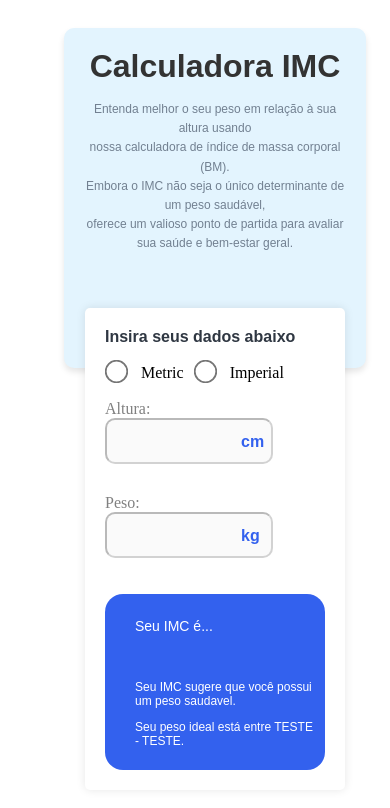
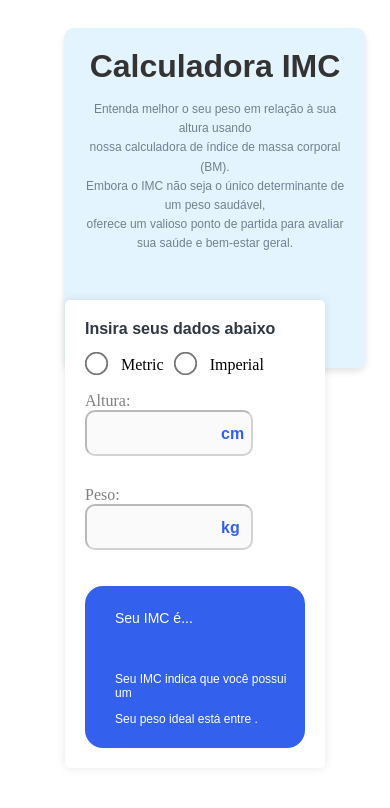
Before and after one commit to DelclecianoSuporte/Calculador-Imc, an Angular app: page / in a window 390 px wide. Shown: the top 808 px of the page. Built offline with nearby package versions, Linux system fonts and the light colour scheme.

Commit message:
Ajustes no css, e na função de calcula imc e peso ideal

```diff
--- a/src/app/calculadora/calculadora.component.css
+++ b/src/app/calculadora/calculadora.component.css
@@ -1,45 +1,8 @@
-/* .container-pai {
-    position: relative;
-}
-
-
-.cabecalho {
-  background-color: #e3f4fe;
-  padding: 180px 95px 95px 95px;
-  border-radius: 10px;
-  box-shadow: 0px 4px 6px rgba(0,0,0,0.1);
-  height: 300px;
-  margin-right: 650px;
-}
-
-.card-wrapper {
-    margin: 0 auto;
-    max-width: 600px;
-    padding: 20px;
-    background-color: #fff;
-    box-shadow: 0px 0px 10px rgba(0, 0, 0, 0.1);
-    border-radius: 5px;
-    position: absolute;
-    top: 100px;
-    left: 780px;
-    z-index: 10;
-}
- */
-
- .container-pai {
-    position: relative;
-    display: flex;
-    flex-direction: column;
-    align-items: center;
-    margin: 0 auto;
-    max-width: 1200px; /* Ajuste conforme necessário */
-}
-
 
 .card-wrapper {
     position: absolute;
-    top: 100px; /* Ajuste conforme necessário */
-    left: 70%; /* Aumente ou diminua conforme necessário */
+    top: 100px;
+    left: 70%;
     transform: translateX(-50%);
     margin: 0 auto;
     padding: 20px;
@@ -50,7 +13,7 @@
 
 .cabecalho {
     background-color: #e3f4fe;
-    padding: 180px 50px 95px 50px; /* Ajuste conforme necessário */
+    padding: 180px 50px 95px 50px;
     border-radius: 10px;
     box-shadow: 0px 4px 6px rgba(0, 0, 0, 0.1);
     height: 300px;
@@ -71,7 +34,7 @@
 }
 
 .descreve-aplicacao {
-    font-size: 14px;
+    font-size: 10px;
     color: #728091;
     font-family: Arial, Helvetica, sans-serif;
     white-space: pre-line;
@@ -141,6 +104,23 @@ p.descricao-imc {
     transform: translateY(-50%);
 }
 
+.conteudo-saudacao {
+    display: flex;
+    flex-direction: column;
+    margin-right: 20px;
+}
+
+.mensagem-saudacao
+{
+    color: #fff;
+    font-weight: bold;
+    margin-bottom: 10px;
+}
+
+.mensagem-indicacao {
+    font-size: 10px;
+    color: #fff;
+}
 
 .input-item
 {
@@ -200,8 +180,7 @@ p.descricao-imc {
 }
 
 
-/* Mídia query para telas menores, como celulares */
-@media screen and (max-width: 600px) {
+@media screen and (max-width: 863px) {
     .radio-btn-group {
         display: flex;
         gap: 10px;
@@ -218,7 +197,7 @@ p.descricao-imc {
     }
 
     .medicao {
-        right: 32px; /* Ou qualquer valor que melhor se ajuste às telas menores */
+        right: 32px;
         position: relative;
         top: 0;
         transform: translateY(0);
@@ -249,10 +228,96 @@ p.descricao-imc {
         font-size: 12px;
         color: #728091;
         font-family: Arial, Helvetica, sans-serif;
-        text-align: center; /* Ajusta o alinhamento à esquerda */
+        text-align: center;
         line-height: 1.6;
-        max-width: 600px; /* Define uma largura máxima para evitar que o texto se estenda demais */
-        margin: 0 auto; /* Centraliza o parágrafo */
+        max-width: 600px;
+        margin: 0 auto;
+        margin-top: 15px;
+    }
+
+    .container-pai {
+        display: flex;
+        flex-direction: column;
+        align-items: center;
+        width: 100%;
+        padding: 20px;
+    }
+
+    .cabecalho {
+        padding: 20px;
+        margin-right: 0;
+        text-align: center;
+        width: 70%;
+    }
+
+    .card-wrapper {
+        margin-top: 100px;
+        position: absolute;
+        top: 200px;
+        left: 50%;
+        transform: translateX(-50%);
+        margin: 0 auto;
+        padding: 20px;
+        background-color: #fff;
+        box-shadow: 0px 0px 10px rgba(0, 0, 0, 0.1);
+        border-radius: 5px;
+    }
+}
+
+
+
+@media screen and (max-width: 600px) {
+    .radio-btn-group {
+        display: flex;
+        gap: 10px;
+    }
+
+    .input-group {
+        display: flex;
+        flex-direction: column;
+    }
+
+    .descricao-imc
+    {
+        font-size: 16px;
+    }
+
+    .medicao {
+        right: 32px;
+        position: relative;
+        top: 0;
+        transform: translateY(0);
+    }
+
+    .conteudo-1-imc {
+        flex-direction: column;
+        padding: 10px;
+        margin: 0 auto;
+        border-top-right-radius: 0;
+        border-bottom-right-radius: 0;
+        border-radius: 18px;
+        min-width: 200px;
+        margin-right: 0;
+    }
+
+    .div-resultado
+    {
+        margin-bottom: 10px;
+        margin-left: 20px;
+    }
+
+    .titulo-aplicacao {
+        text-align: center;
+    }
+
+    .descreve-aplicacao {
+        font-size: 12px;
+        color: #728091;
+        font-family: Arial, Helvetica, sans-serif;
+        text-align: center;
+        line-height: 1.6;
+        max-width: 600px;
+        margin: 0 auto;
         margin-top: 15px;
     }
 
@@ -273,7 +338,7 @@ p.descricao-imc {
 
     .card-wrapper {
         position: absolute;
-        top: 300px; /* Ajuste conforme necessário para posicionar abaixo da div de cabeçalho */
+        top: 300px;
         left: 50%;
         transform: translateX(-50%);
         margin: 0 auto;
@@ -282,5 +347,4 @@ p.descricao-imc {
         box-shadow: 0px 0px 10px rgba(0, 0, 0, 0.1);
         border-radius: 5px;
     }
-
 }
--- a/src/app/calculadora/calculadora.component.html
+++ b/src/app/calculadora/calculadora.component.html
@@ -27,7 +27,6 @@
             </div>
 
           <div class="input-group">
-              <!-- Input para a altura com o texto "cm" no final -->
               <label class="input-label">
                 <span class="input-item">Altura:</span>
                 <div class="input-container">
@@ -36,7 +35,6 @@
                 </div>
               </label>
 
-              <!-- Input para o peso com o texto "kg" no final -->
               <label class="input-label">
                 <span class="input-item">Peso:</span>
                 <div class="input-container">
@@ -50,15 +48,22 @@
       <br><br>
 
         <div class="conteudo-1-imc">
+
+          <!-- <div class="conteudo-saudacao">
+            <span class="mensagem-saudacao" *ngIf="mostrarSaudacao">Bem-Vindo!</span>
+            <span class="mensagem-indicacao">Insira sua altura e peso e você verá seu resultado de IMC aqui</span>
+          </div> -->
+
           <div class="div-resultado">
             <p class="texto-resultado">Seu IMC é...</p>
             <span class="valor-resultado">{{ resultadoIMC }}</span>
           </div>
 
           <div class="div-descricao">
-            <p class="texto-descricao">Seu IMC sugere que você possui um peso saudavel. </p>
-            <p class="texto-descricao">Seu peso ideal está entre TESTE - TESTE.</p>
+            <p class="texto-descricao">Seu IMC indica que você possui um {{ descricaoIMC }} </p>
+            <p class="texto-descricao">Seu peso ideal está entre {{ pesoIdeal }}.</p>
           </div>
         </div>
+
   </div>
 </div>
--- a/src/app/calculadora/calculadora.component.ts
+++ b/src/app/calculadora/calculadora.component.ts
@@ -6,35 +6,83 @@ import { FormsModule } from '@angular/forms';
   standalone: true,
   imports: [FormsModule],
   templateUrl: './calculadora.component.html',
-  styleUrl: './calculadora.component.css'
+  styleUrls: ['./calculadora.component.css']
 })
 export class CalculadoraComponent {
 
   peso: number | null = null;
   altura: number | null = null;
-  resultadoIMC: string;
+  resultadoIMC: string = "";
+  descricaoIMC: string = "";
+  pesoIdeal: string = "";
   unidadeSelecionada: boolean = false;
 
-  constructor() {
-    this.resultadoIMC = "";
-  }
+  imcRanges = [
+    {
+      descricao: "Baixo peso",
+      peso_min: null,
+      peso_max: 18.4
+    },
+    {
+      descricao: "Peso normal",
+      peso_min: 18.5,
+      peso_max: 24.9
+    },
+    {
+      descricao: "Sobrepeso",
+      peso_min: 25,
+      peso_max: 29.9
+    },
+    {
+      descricao: "Obesidade grau I",
+      peso_min: 30,
+      peso_max: 34.9
+    },
+    {
+      descricao: "Obesidade grau II",
+      peso_min: 35,
+      peso_max: 39.9
+    },
+    {
+      descricao: "Obesidade grau III",
+      peso_min: 40,
+      peso_max: null
+    }
+  ];
+
+
+  constructor() {}
 
   selecioneUnidade(unidade: string): void {
-
     this.unidadeSelecionada = true;
-
     if (unidade === 'metric') {
       alert('Por favor, insira o seu peso em kg e sua altura em cm.');
     }
-    // Se necessário, adicione aqui mais lógica para o sistema imperial
   }
 
   calcularIMC(): void {
-    if (this.peso && this.altura) {
-      let alturaEmMetros = this.altura / 100; // Converte cm para metros
+    if (this.peso !== null && this.altura !== null) {
+      let alturaEmMetros = this.altura / 100;
       let imc = this.peso / (alturaEmMetros * alturaEmMetros);
-      this.resultadoIMC = imc.toFixed(2); // Formata o resultado para duas casas decimais
+      this.resultadoIMC = imc.toFixed(2);
+      this.descricaoIMC = this.retornaDescricaoIMC(imc);
+      this.pesoIdeal = this.calcularPesoIdeal(this.altura);
     }
   }
 
+  retornaDescricaoIMC(imc: number): string {
+    for (let faixa of this.imcRanges) {
+      if ((faixa.peso_min === null || imc >= faixa.peso_min) && (faixa.peso_max === null || imc <= faixa.peso_max)) {
+        return faixa.descricao;
+      }
+    }
+    return "IMC fora do intervalo";
+  }
+
+  calcularPesoIdeal(altura: number): string {
+    let alturaEmMetros = altura / 100;
+    let pesoMin = (18.5 * (alturaEmMetros ** 2)).toFixed(2);
+    let pesoMax = (24.9 * (alturaEmMetros ** 2)).toFixed(2);
+    return `${pesoMin} kg - ${pesoMax} kg`;
+  }
 }
```
Also changed, not shown: 1 other file (tests, documents, lock files or other folders).
